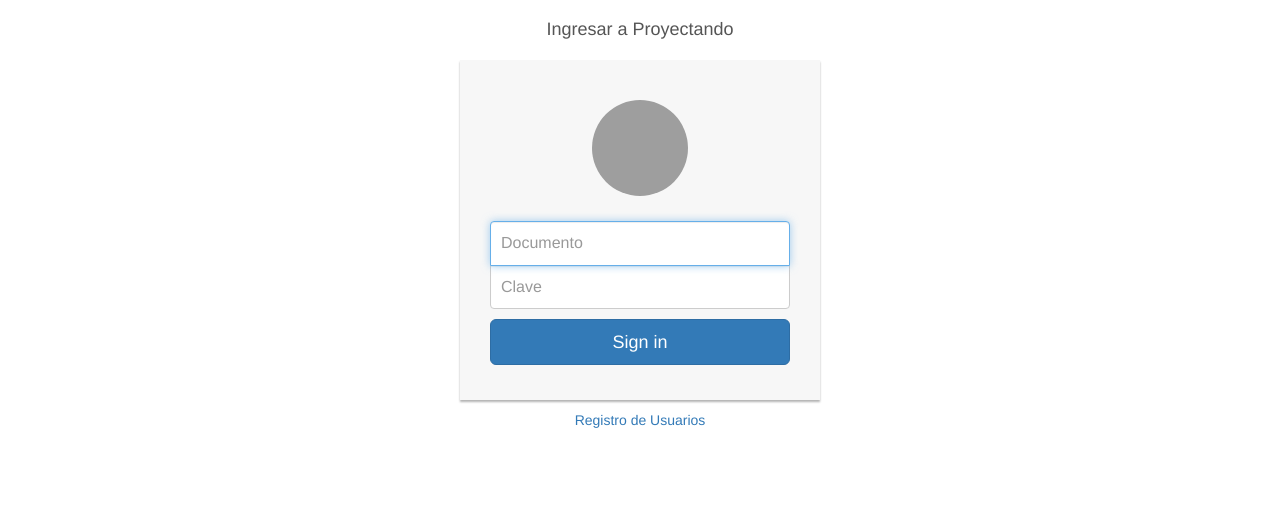
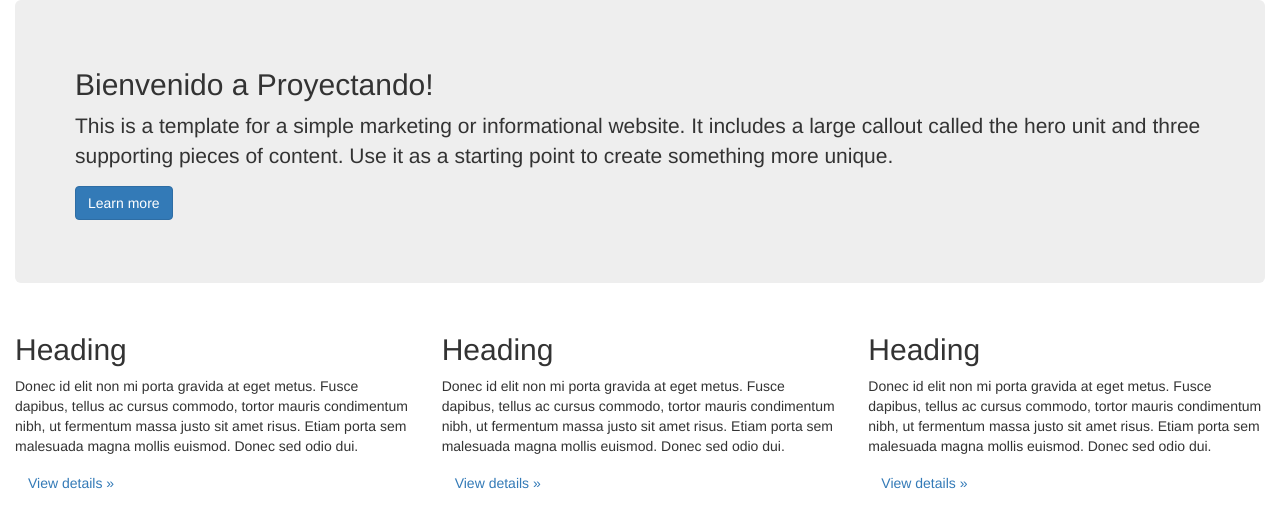
Before and after one commit to adminneyk/proyectando, a CodeIgniter app: page /database/index.php/welcome/index in a window 1280 px wide. Shown: the top 528 px of the page. Run offline with CodeIgniter, Linux system fonts and the light colour scheme; some libraries are stand-ins or nearby versions; grey boxes are pictures that could not be loaded.

Commit message:
Demo de Aplicacion para trazabilidad

```diff
--- a/CodeIgniter/application/config/autoload.php
+++ b/CodeIgniter/application/config/autoload.php
@@ -58,7 +58,7 @@ $autoload['packages'] = array();
 |
 |	$autoload['libraries'] = array('user_agent' => 'ua');
 */
-$autoload['libraries'] = array();
+$autoload['libraries'] = array('form_validation');
 
 /*
 | -------------------------------------------------------------------
@@ -89,7 +89,7 @@ $autoload['drivers'] = array();
 |
 |	$autoload['helper'] = array('url', 'file');
 */
-$autoload['helper'] = array('url');
+$autoload['helper'] = array('url','form');
 
 /*
 | -------------------------------------------------------------------
--- a/CodeIgniter/application/config/routes.php
+++ b/CodeIgniter/application/config/routes.php
@@ -49,6 +49,6 @@ defined('BASEPATH') OR exit('No direct script access allowed');
 | Examples:	my-controller/index	-> my_controller/index
 |		my-controller/my-method	-> my_controller/my_method
 */
-$route['default_controller'] = 'welcome';
+$route['default_controller'] = 'login';
 $route['404_override'] = '';
 $route['translate_uri_dashes'] = FALSE;
--- a/CodeIgniter/application/views/welcome_message.php
+++ b/CodeIgniter/application/views/welcome_message.php
@@ -10,98 +10,56 @@ defined('BASEPATH') OR exit('No direct script access allowed');
         <link rel="stylesheet" href="https://maxcdn.bootstrapcdn.com/bootstrap/3.3.7/css/bootstrap.min.css" integrity="sha384-BVYiiSIFeK1dGmJRAkycuHAHRg32OmUcww7on3RYdg4Va+PmSTsz/K68vbdEjh4u" crossorigin="anonymous">
     </head>
     <body>
-    <style>
-.form-signin
-{
-    max-width: 330px;
-    padding: 15px;
-    margin: 0 auto;
-}
-.form-signin .form-signin-heading, .form-signin .checkbox
-{
-    margin-bottom: 10px;
-}
-.form-signin .checkbox
-{
-    font-weight: normal;
-}
-.form-signin .form-control
-{
-    position: relative;
-    font-size: 16px;
-    height: auto;
-    padding: 10px;
-    -webkit-box-sizing: border-box;
-    -moz-box-sizing: border-box;
-    box-sizing: border-box;
-}
-.form-signin .form-control:focus
-{
-    z-index: 2;
-}
-.form-signin input[type="text"]
-{
-    margin-bottom: -1px;
-    border-bottom-left-radius: 0;
-    border-bottom-right-radius: 0;
-}
-.form-signin input[type="password"]
-{
-    margin-bottom: 10px;
-    border-top-left-radius: 0;
-    border-top-right-radius: 0;
-}
-.account-wall
-{
-    margin-top: 20px;
-    padding: 40px 0px 20px 0px;
-    background-color: #f7f7f7;
-    -moz-box-shadow: 0px 2px 2px rgba(0, 0, 0, 0.3);
-    -webkit-box-shadow: 0px 2px 2px rgba(0, 0, 0, 0.3);
-    box-shadow: 0px 2px 2px rgba(0, 0, 0, 0.3);
-}
-.login-title
-{
-    color: #555;
-    font-size: 18px;
-    font-weight: 400;
-    display: block;
-}
-.profile-img
-{
-    width: 96px;
-    height: 96px;
-    margin: 0 auto 10px;
-    display: block;
-    -moz-border-radius: 50%;
-    -webkit-border-radius: 50%;
-    border-radius: 50%;
-}
-.need-help
-{
-    margin-top: 10px;
-}
-.new-account
-{
-    display: block;
-    margin-top: 10px;
-}
-    </style>
-  <div class="container">
+
+        <div class="container-fluid">
             <div class="row">
-        <div class="col-sm-6 col-md-4 col-md-offset-4">
-            <h1 class="text-center login-title">Ingresar a Proyectando</h1>
-            <div class="account-wall">
-                <img class="profile-img" src="https://lh5.googleusercontent.com/-b0-k99FZlyE/AAAAAAAAAAI/AAAAAAAAAAA/eu7opA4byxI/photo.jpg?sz=120"
-                    alt="">
-                <form class="form-signin">
-                <input type="text" class="form-control" placeholder="Documento" required autofocus>
-                <input type="password" class="form-control" placeholder="Clave" required>
-                <button class="btn btn-lg btn-primary btn-block" type="submit">
-                    Sign in</button>
-                </form>
+                <div class="col-md-12">
+                    <div class="jumbotron">
+                        <h2>
+                            Bienvenido a Proyectando!
+                        </h2>
+                        <p>
+                            This is a template for a simple marketing or informational website. It includes a large callout called the hero unit and three supporting pieces of content. Use it as a starting point to create something more unique.
+                        </p>
+                        <p>
+                            <a class="btn btn-primary btn-large" href="#">Learn more</a>
+                        </p>
                     </div>
-            <a href="<?php base_url();?>Registro/Datos" class="text-center new-account">Registro de Usuarios </a>
+                </div>
+            </div>
+            <div class="row">
+                <div class="col-md-4">
+                    <h2>
+                        Heading
+                    </h2>
+                    <p>
+                        Donec id elit non mi porta gravida at eget metus. Fusce dapibus, tellus ac cursus commodo, tortor mauris condimentum nibh, ut fermentum massa justo sit amet risus. Etiam porta sem malesuada magna mollis euismod. Donec sed odio dui.
+                    </p>
+                    <p>
+                        <a class="btn" href="#">View details »</a>
+                    </p>
+                </div>
+                <div class="col-md-4">
+                    <h2>
+                        Heading
+                    </h2>
+                    <p>
+                        Donec id elit non mi porta gravida at eget metus. Fusce dapibus, tellus ac cursus commodo, tortor mauris condimentum nibh, ut fermentum massa justo sit amet risus. Etiam porta sem malesuada magna mollis euismod. Donec sed odio dui.
+                    </p>
+                    <p>
+                        <a class="btn" href="#">View details »</a>
+                    </p>
+                </div>
+                <div class="col-md-4">
+                    <h2>
+                        Heading
+                    </h2>
+                    <p>
+                        Donec id elit non mi porta gravida at eget metus. Fusce dapibus, tellus ac cursus commodo, tortor mauris condimentum nibh, ut fermentum massa justo sit amet risus. Etiam porta sem malesuada magna mollis euismod. Donec sed odio dui.
+                    </p>
+                    <p>
+                        <a class="btn" href="#">View details »</a>
+                    </p>
                 </div>
             </div>
         </div>
```
Also changed, not shown: CodeIgniter/application/controllers/Adminusuarios.php (added, +25 -0 lines), CodeIgniter/application/controllers/Login.php (added, +26 -0 lines), CodeIgniter/application/controllers/Registro.php (added, +26 -0 lines), CodeIgniter/application/views/Usuarios/Adminusuarios.php (added, +22 -0 lines), CodeIgniter/application/views/Usuarios/formulario.php (added, +110 -0 lines), CodeIgniter/application/views/Usuarios/registro.php (added, +33 -0 lines), CodeIgniter/.htaccess (deleted). Lines whose indentation alone changed are shown as unchanged.
